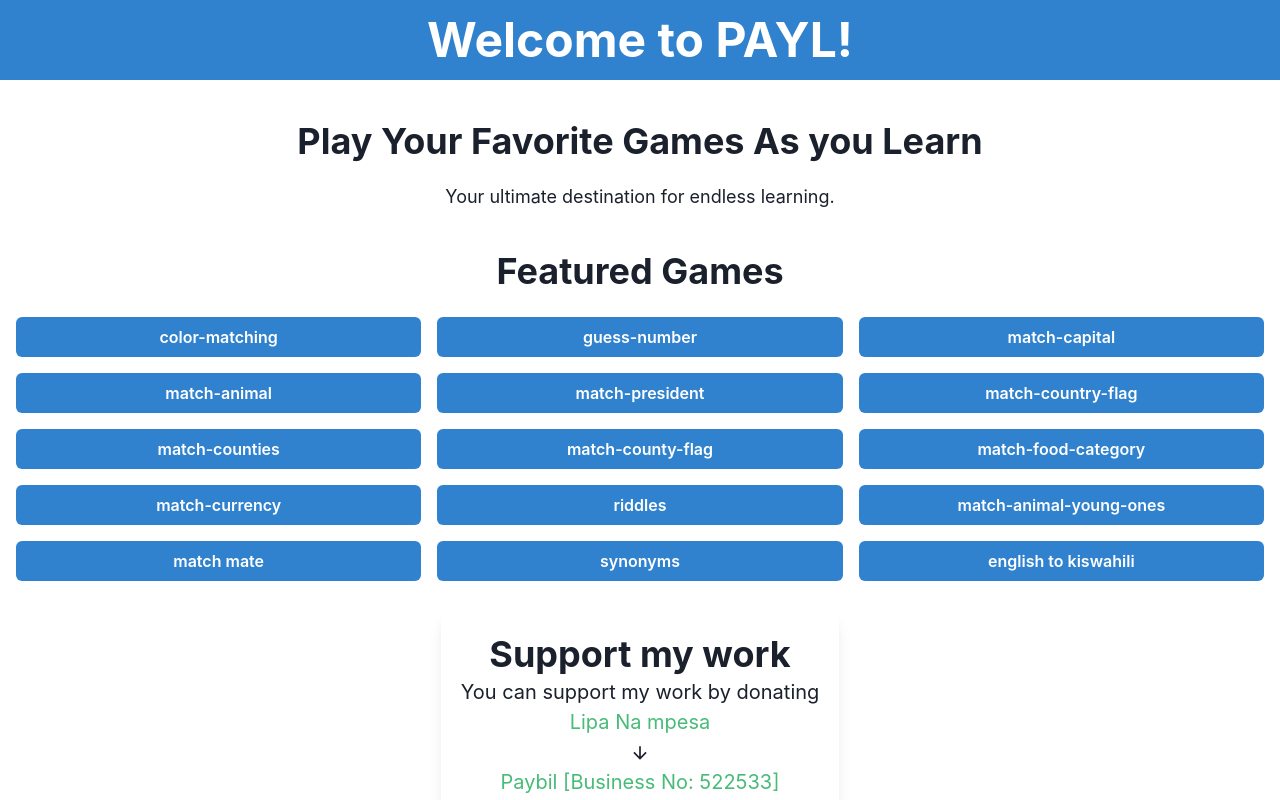
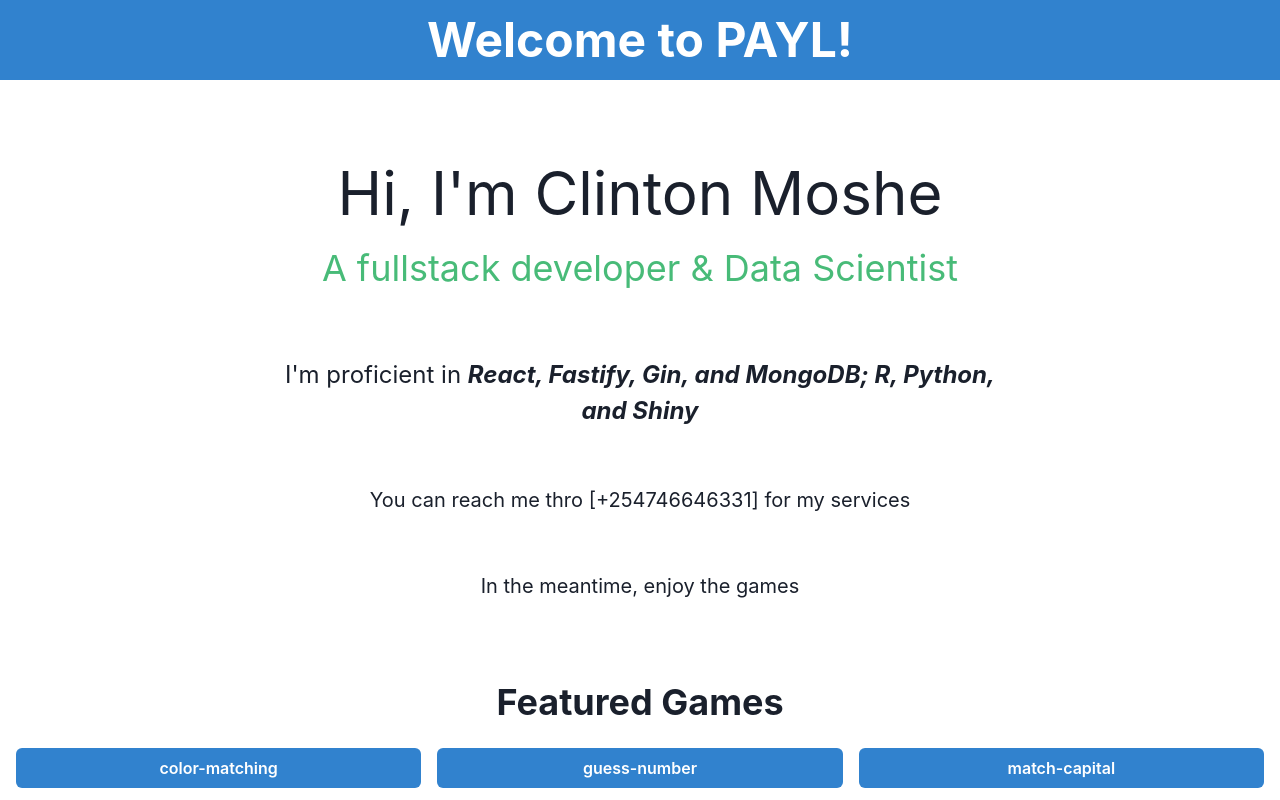
Before and after one commit to clinton-mwachia/react-games, a React (Vite) app: page / in a window 1280 px wide. Shown: the top 800 px of the page. Built offline with nearby package versions, Linux system fonts and the light colour scheme.

Commit message:
added personal details to home page

```diff
--- a/src/views/home/Home.jsx
+++ b/src/views/home/Home.jsx
@@ -5,6 +5,7 @@ import {
   Text,
   Button,
   Container,
+  Stack,
   Center,
 } from "@chakra-ui/react";
 import { useEffect } from "react";
@@ -42,16 +43,35 @@ const Home = () => {
         </Heading>
       </Box>
       {/* Hero Section */}
-      <Container maxW="container.xl" py={10}>
-        <Heading as="h2" size="xl" mb={5}>
-          Play Your Favorite Games As you Learn
-        </Heading>
-        <Text fontSize="lg">
-          Your ultimate destination for endless learning.
-        </Text>
+      <Container maxW={"3xl"}>
+        <Stack
+          as={Box}
+          textAlign={"center"}
+          spacing={{ base: 8, md: 14 }}
+          py={{ base: 20, md: 20 }}
+        >
+          <Heading
+            fontWeight={400}
+            fontSize={{ base: "2xl", sm: "4xl", md: "6xl" }}
+            lineHeight={"110%"}
+          >
+            Hi, I&apos;m Clinton Moshe <br />
+            <Text as={"span"} color={"green.400"} fontSize={"4xl"}>
+              A fullstack developer & Data Scientist
+            </Text>
+          </Heading>
+          <Text fontSize={"2xl"}>
+            I&apos;m proficient in{" "}
+            <b>
+              <i>React, Fastify, Gin, and MongoDB; R, Python, and Shiny</i>
+            </b>
+          </Text>
+          <Text>You can reach me thro [+254746646331] for my services </Text>
+          <Text>In the meantime, enjoy the games</Text>
+        </Stack>
       </Container>
       {/* Featured Games Section */}
-      <Container maxW="container.xl" pb={20}>
+      <Container maxW="container.xl">
         <Heading as="h2" size="xl" mb={6}>
           Featured Games
         </Heading>
```
